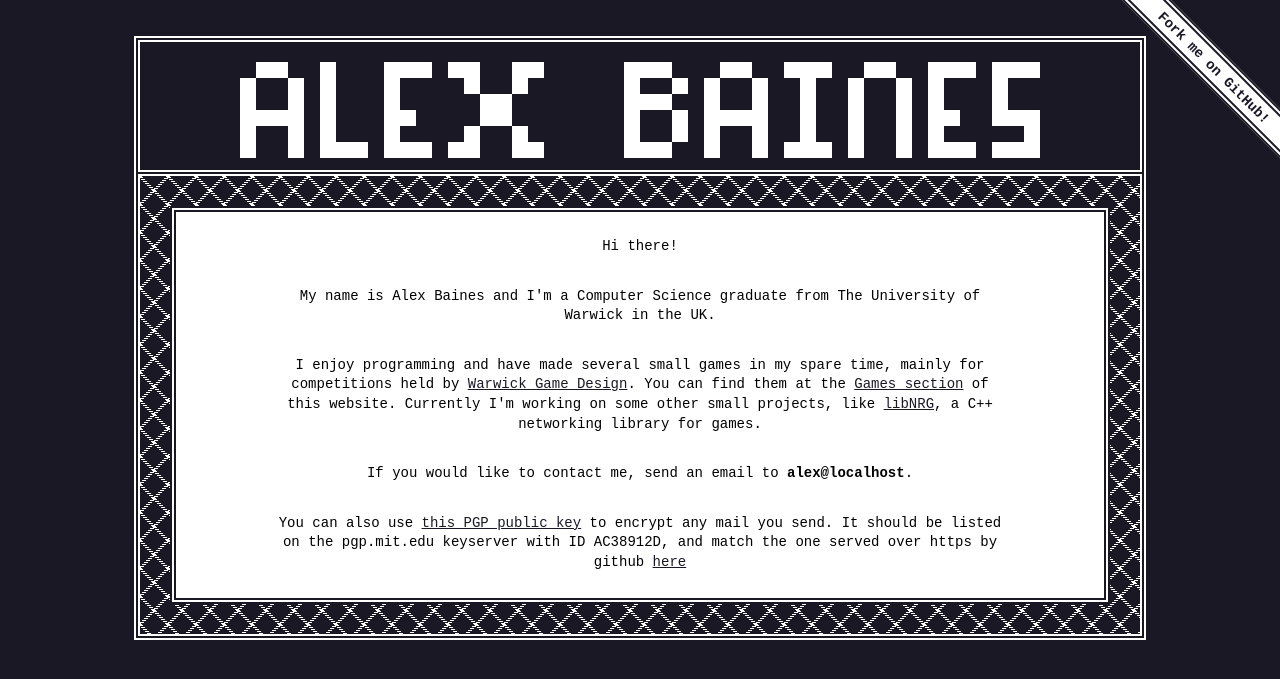
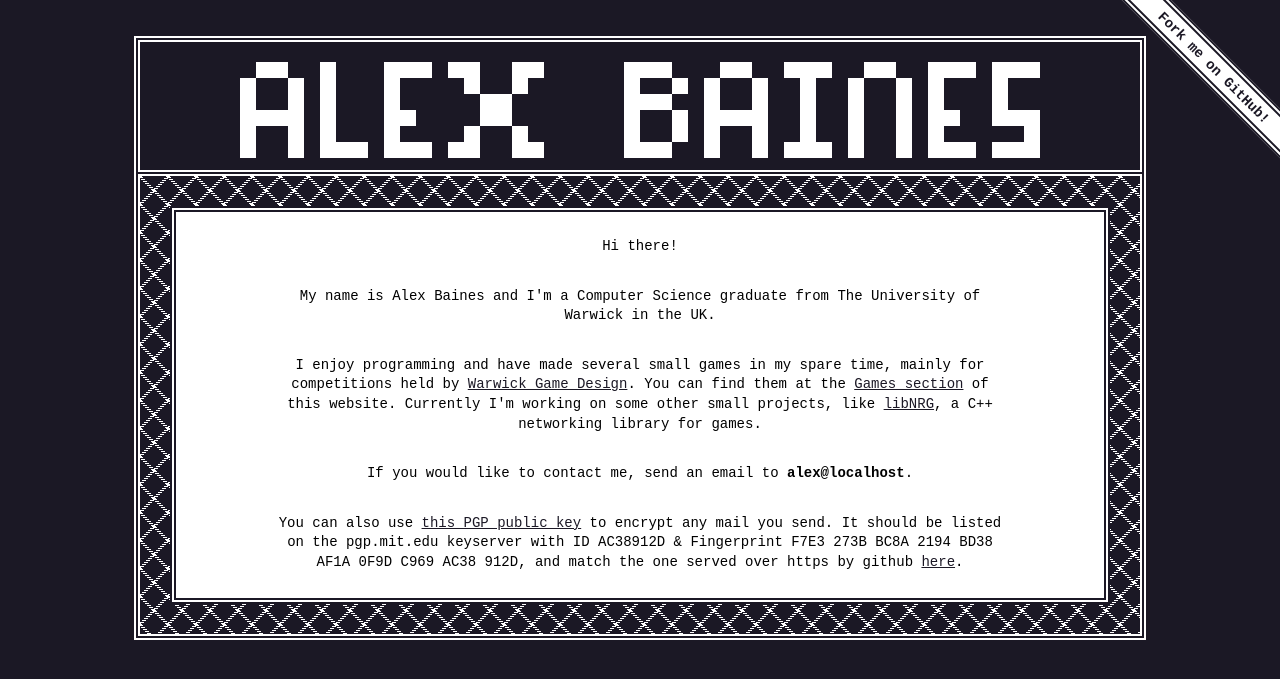
Before and after one commit to baines/baines.github.com, a Jekyll site: the page built from about/index.html, in a window 1280 px wide. Shown: the top 679 px of the page. Built offline with Jekyll 4.4.1, drawn with Linux system fonts in a browser that asks for light colours.

Commit message:
List GPG Fingerprint as well as key ID for good measure.

```diff
--- a/about/index.html
+++ b/about/index.html
@@ -15,8 +15,9 @@ Currently I'm working on some other small projects, like <a href="/other/libnrg/
 networking library for games.</p>
 <p>If you would like to contact me, send an email to <strong>alex@<span id="e">[This Domain]</span></strong>.</p>
 <p>You can also use <a href="/about/public-key.txt">this PGP public key</a> to encrypt any mail you send.
-It should be listed on the pgp.mit.edu keyserver with ID AC38912D, and match the one
-served over https by github <a href="https://github.com/baines/baines.github.com/blob/8d8c6e9cbbdccc70c1f8d5292edb3e77477fee4e/about/public-key.txt">here</a></p>
+It should be listed on the pgp.mit.edu keyserver with ID AC38912D &amp; Fingerprint
+F7E3 273B BC8A 2194 BD38 AF1A 0F9D C969 AC38 912D, and match the one
+served over https by github <a href="https://github.com/baines/baines.github.com/blob/8d8c6e9cbbdccc70c1f8d5292edb3e77477fee4e/about/public-key.txt">here</a>.</p>
 </div>
 <script>
 document.getElementById("e").textContent=window.location.hostname;
```
